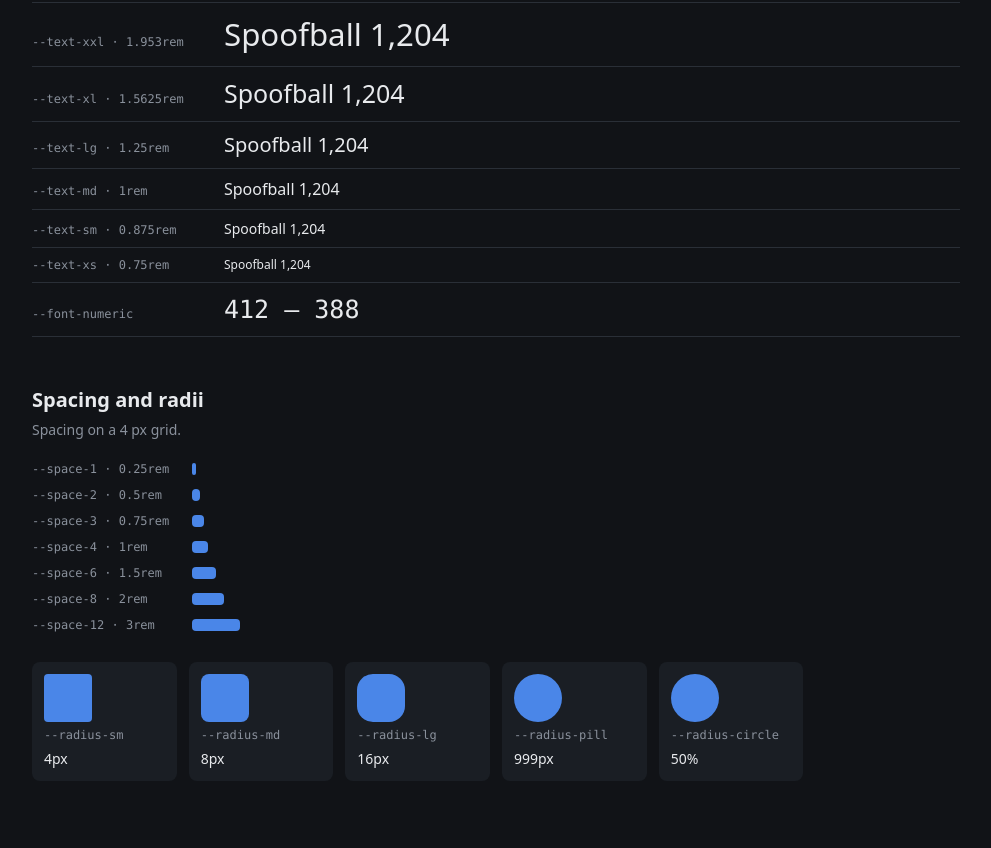
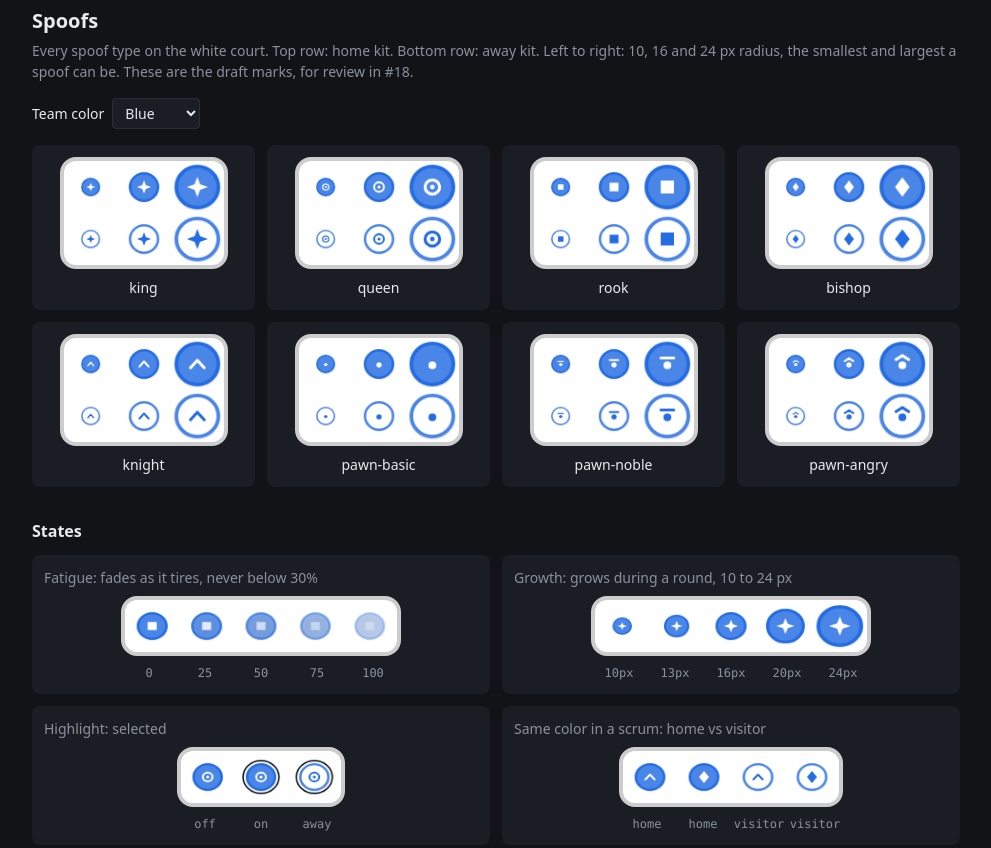
Before and after one commit to klenwell/spoofball, a website built with Vite: page style/index.html in a window 1280 px wide. Shown: the part 1513-2361 px from the top of the page, without its empty margins (144-1135 px from the left). Built offline with nearby package versions, Linux system fonts and the light colour scheme.

Commit message:
Draw spoof discs on canvas with draft avatar marks
Each type's mark is defined in disc-relative units in design/marks.ts
and drawn by ui/spoof-disc.ts in either kit, with fatigue fading, size
and a highlight ring. Canvases scale to devicePixelRatio. The style
guide gains a Spoofs section with a team color picker.

Co-Authored-By: Claude Opus 5.5 <noreply@anthropic.com>

```diff
--- /dev/null
+++ b/src/design/marks.ts
@@ -0,0 +1,122 @@
+import type { SpoofType } from '../game/spoof-types';
+
+/**
+ * Avatar marks: one per spoof type, defined in disc-relative units where the
+ * disc's radius is 1 and its center is (0, 0), with y pointing down. The
+ * renderer scales them to any disc size, so a refined shape can replace a
+ * definition here without touching the drawing code.
+ *
+ * Filled shapes use the kit's mark color. Stroked shapes (`ring`, `line`)
+ * carry their own width, also in disc units.
+ */
+
+export type Point = readonly [number, number];
+
+export type MarkShape =
+  | { kind: 'polygon'; points: readonly Point[] }
+  | { kind: 'circle'; cx: number; cy: number; r: number }
+  | { kind: 'ring'; cx: number; cy: number; r: number; width: number }
+  | { kind: 'line'; points: readonly Point[]; width: number };
+
+/** Marks must stay inside this radius, clear of the disc's trim. */
+export const MARK_SAFE_RADIUS = 0.62;
+
+function star(points: number, outer: number, inner: number): Point[] {
+  const vertices: Point[] = [];
+  for (let i = 0; i < points * 2; i++) {
+    const angle = (Math.PI / points) * i - Math.PI / 2;
+    const r = i % 2 === 0 ? outer : inner;
+    vertices.push([r * Math.cos(angle), r * Math.sin(angle)]);
+  }
+  return vertices;
+}
+
+const STROKE = 0.13;
+const PAWN_DOT: MarkShape = { kind: 'circle', cx: 0, cy: 0.06, r: 0.17 };
+
+export const marks: Record<SpoofType, readonly MarkShape[]> = {
+  // A four-point star.
+  king: [{ kind: 'polygon', points: star(4, 0.46, 0.17) }],
+  // A ring with a center dot.
+  queen: [
+    { kind: 'ring', cx: 0, cy: 0, r: 0.32, width: STROKE },
+    { kind: 'circle', cx: 0, cy: 0, r: 0.1 },
+  ],
+  // A square.
+  rook: [
+    {
+      kind: 'polygon',
+      points: [
+        [-0.29, -0.29],
+        [0.29, -0.29],
+        [0.29, 0.29],
+        [-0.29, 0.29],
+      ],
+    },
+  ],
+  // A diamond, taller than wide.
+  bishop: [
+    {
+      kind: 'polygon',
+      points: [
+        [0, -0.44],
+        [0.32, 0],
+        [0, 0.44],
+        [-0.32, 0],
+      ],
+    },
+  ],
+  // A chevron pointing up.
+  knight: [
+    {
+      kind: 'line',
+      width: STROKE,
+      points: [
+        [-0.3, 0.17],
+        [0, -0.17],
+        [0.3, 0.17],
+      ],
+    },
+  ],
+  // A dot.
+  'pawn-basic': [PAWN_DOT],
+  // A dot under a flat bar.
+  'pawn-noble': [
+    PAWN_DOT,
+    {
+      kind: 'line',
+      width: STROKE,
+      points: [
+        [-0.28, -0.27],
+        [0.28, -0.27],
+      ],
+    },
+  ],
+  // A dot under a peak.
+  'pawn-angry': [
+    PAWN_DOT,
+    {
+      kind: 'line',
+      width: STROKE,
+      points: [
+        [-0.28, -0.2],
+        [0, -0.38],
+        [0.28, -0.2],
+      ],
+    },
+  ],
+};
+
+/** The farthest any part of a shape reaches from the disc's center. */
+export function shapeExtent(shape: MarkShape): number {
+  switch (shape.kind) {
+    case 'circle':
+      return Math.hypot(shape.cx, shape.cy) + shape.r;
+    case 'ring':
+      return Math.hypot(shape.cx, shape.cy) + shape.r + shape.width / 2;
+    case 'polygon':
+      return Math.max(...shape.points.map(([x, y]) => Math.hypot(x, y)));
+    case 'line':
+      return Math.max(...shape.points.map(([x, y]) => Math.hypot(x, y))) + shape.width / 2;
+  }
+}
--- a/src/design/tokens.ts
+++ b/src/design/tokens.ts
@@ -25,6 +25,8 @@ export const palette = {
   accent: '#4A86E8',
   /** The away kit's disc. */
   white: '#FFFFFF',
+  /** The ring around a selected spoof. Dark, so it reads on the white court and on any team color. */
+  highlight: '#111317',
 } as const;
 
 export const teamColorNames = [
--- /dev/null
+++ b/src/game/spoof-types.ts
@@ -0,0 +1,23 @@
+/**
+ * Spoof types and disc sizes, following the prototype (backgammon-chrome:
+ * `AVATAR_DIST` in models/rook.py, `MIN_ROOK_RADIUS`/`MAX_ROOK_RADIUS`).
+ * A spoof's type is fixed when it's created; it sets the avatar mark and
+ * (in the Expansion epic) shapes its skill rolls.
+ */
+
+export const spoofTypes = [
+  'king',
+  'queen',
+  'rook',
+  'bishop',
+  'knight',
+  'pawn-basic',
+  'pawn-noble',
+  'pawn-angry',
+] as const;
+
+export type SpoofType = (typeof spoofTypes)[number];
+
+/** Disc radius limits in court units (the court's radius is 150). */
+export const MIN_SPOOF_RADIUS = 10;
+export const MAX_SPOOF_RADIUS = 24;
--- /dev/null
+++ b/src/ui/canvas.ts
@@ -0,0 +1,39 @@
+/**
+ * Canvas helpers. A canvas has a CSS size (how big it looks) and a backing
+ * size (how many pixels it stores). On a high-density screen the backing
+ * size must be larger, or drawings look blurry.
+ */
+
+export interface BackingSize {
+  width: number;
+  height: number;
+  scale: number;
+}
+
+/** Backing pixels for a canvas of the given CSS size on a screen with this pixel ratio. */
+export function backingSize(cssWidth: number, cssHeight: number, pixelRatio: number): BackingSize {
+  const scale = Number.isFinite(pixelRatio) && pixelRatio > 0 ? pixelRatio : 1;
+  return {
+    width: Math.round(cssWidth * scale),
+    height: Math.round(cssHeight * scale),
+    scale,
+  };
+}
+
+/** Creates a canvas that stays crisp at `window.devicePixelRatio`. Draw in CSS pixels. */
+export function createCanvas(
+  cssWidth: number,
+  cssHeight: number,
+  pixelRatio: number = window.devicePixelRatio,
+): { canvas: HTMLCanvasElement; ctx: CanvasRenderingContext2D } {
+  const canvas = document.createElement('canvas');
+  const size = backingSize(cssWidth, cssHeight, pixelRatio);
+  canvas.width = size.width;
+  canvas.height = size.height;
+  canvas.style.width = `${String(cssWidth)}px`;
+  canvas.style.height = `${String(cssHeight)}px`;
+  const ctx = canvas.getContext('2d');
+  if (!ctx) throw new Error('Canvas 2D is not supported');
+  ctx.scale(size.scale, size.scale);
+  return { canvas, ctx };
+}
--- /dev/null
+++ b/src/ui/spoof-disc.ts
@@ -0,0 +1,112 @@
+import type { Kit } from '../design/kits';
+import { marks, type MarkShape } from '../design/marks';
+import { palette } from '../design/tokens';
+import type { SpoofType } from '../game/spoof-types';
+
+/**
+ * Draws a spoof as a disc: filled and trimmed per its kit, with its type's
+ * mark. The Scrum epic reuses this to animate spoofs, so it takes plain
+ * values and a canvas context, and keeps no state.
+ */
+
+export interface SpoofDisc {
+  x: number;
+  y: number;
+  /** Disc radius in CSS pixels. Grows during a round. */
+  radius: number;
+  type: SpoofType;
+  kit: Kit;
+  /** 0 (fresh) to 100 (spent). The disc fades as it tires. */
+  fatigue?: number;
+  highlighted?: boolean;
+}
+
+/** A spent spoof stays this visible, so it never vanishes from the court. */
+export const MIN_FATIGUE_OPACITY = 0.3;
+
+/** Opacity for a fatigue level, from 1 (fresh) down to MIN_FATIGUE_OPACITY (spent). */
+export function fatigueOpacity(fatigue: number): number {
+  const level = Math.min(100, Math.max(0, fatigue)) / 100;
+  return 1 - level * (1 - MIN_FATIGUE_OPACITY);
+}
+
+/** Width of the kit's trim ring for a disc of this radius. */
+export function trimWidth(radius: number): number {
+  return Math.max(1.5, radius * 0.16);
+}
+
+function traceShape(ctx: CanvasRenderingContext2D, shape: MarkShape, scale: number): void {
+  ctx.beginPath();
+  switch (shape.kind) {
+    case 'circle':
+      ctx.arc(shape.cx * scale, shape.cy * scale, shape.r * scale, 0, Math.PI * 2);
+      ctx.fill();
+      return;
+    case 'ring':
+      ctx.lineWidth = shape.width * scale;
+      ctx.arc(shape.cx * scale, shape.cy * scale, shape.r * scale, 0, Math.PI * 2);
+      ctx.stroke();
+      return;
+    case 'polygon':
+    case 'line': {
+      shape.points.forEach(([px, py], i) => {
+        if (i === 0) ctx.moveTo(px * scale, py * scale);
+        else ctx.lineTo(px * scale, py * scale);
+      });
+      if (shape.kind === 'polygon') {
+        ctx.closePath();
+        ctx.fill();
+      } else {
+        ctx.lineWidth = shape.width * scale;
+        ctx.stroke();
+      }
+      return;
+    }
+  }
+}
+
+export function drawSpoofDisc(ctx: CanvasRenderingContext2D, disc: SpoofDisc): void {
+  const { x, y, radius, kit } = disc;
+  const trim = trimWidth(radius);
+
+  ctx.save();
+  ctx.translate(x, y);
+  ctx.globalAlpha = fatigueOpacity(disc.fatigue ?? 0);
+
+  // Disc, with a light shadow to lift it off the white court.
+  ctx.save();
+  ctx.shadowColor = 'rgb(0 0 0 / 35%)';
+  ctx.shadowBlur = Math.max(1.5, radius * 0.15);
+  ctx.shadowOffsetY = Math.max(0.5, radius * 0.06);
+  ctx.beginPath();
+  ctx.arc(0, 0, radius - trim / 2, 0, Math.PI * 2);
+  ctx.fillStyle = kit.fill;
+  ctx.fill();
+  ctx.restore();
+
+  // Trim.
+  ctx.beginPath();
+  ctx.arc(0, 0, radius - trim / 2, 0, Math.PI * 2);
+  ctx.lineWidth = trim;
+  ctx.strokeStyle = kit.trim;
+  ctx.stroke();
+
+  // Mark.
+  ctx.fillStyle = kit.mark;
+  ctx.strokeStyle = kit.mark;
+  ctx.lineCap = 'round';
+  ctx.lineJoin = 'round';
+  for (const shape of marks[disc.type]) traceShape(ctx, shape, radius);
+
+  // Highlight: a dark ring just outside the disc.
+  if (disc.highlighted) {
+    ctx.globalAlpha = 1;
+    ctx.beginPath();
+    ctx.arc(0, 0, radius + Math.max(2, radius * 0.18), 0, Math.PI * 2);
+    ctx.lineWidth = Math.max(1.5, radius * 0.1);
+    ctx.strokeStyle = palette.highlight;
+    ctx.stroke();
+  }
+
+  ctx.restore();
+}
--- a/src/ui/style-guide/main.ts
+++ b/src/ui/style-guide/main.ts
@@ -11,6 +11,7 @@ import {
   type TeamColorName,
 } from '../../design/tokens';
 import { appInfo } from '../../app-info';
+import { spoofsSection } from './spoofs';
 import './style-guide.css';
 
 installDesignTokens();
@@ -92,7 +93,7 @@ function teamColorsSection(): HTMLElement {
   });
   return section(
     'Team colors and kits',
-    'Home kit: a disc in the team color. Away kit: a white disc trimmed in the team color. When two teams share a color, the visitor wears away. The court is white, so every color (and so every away trim) is at least 3:1 against it, and every deep shade at least 4.5:1. A light shadow lifts discs off the court. The marks here are placeholders until the avatar step (#18).',
+    'Home kit: a disc in the team color. Away kit: a white disc trimmed in the team color. When two teams share a color, the visitor wears away. The court is white, so every color (and so every away trim) is at least 3:1 against it, and every deep shade at least 4.5:1. A light shadow lifts discs off the court. The real marks are in the Spoofs section below.',
     [h('div', { className: 'sg-teams' }, rows)],
   );
 }
@@ -152,6 +153,7 @@ root.replaceChildren(
   ]),
   paletteSection(),
   teamColorsSection(),
+  spoofsSection(section),
   typeSection(),
   spaceAndRadiusSection(),
 );
--- /dev/null
+++ b/src/ui/style-guide/spoofs.ts
@@ -0,0 +1,163 @@
+import { kit, scrumKits } from '../../design/kits';
+import { teamColorNames, type TeamColorName } from '../../design/tokens';
+import { spoofTypes } from '../../game/spoof-types';
+import { createCanvas } from '../canvas';
+import { drawSpoofDisc, type SpoofDisc } from '../spoof-disc';
+
+const SIZES = [10, 16, 24] as const;
+const CELL = 56;
+
+function courtCanvas(
+  width: number,
+  height: number,
+): {
+  canvas: HTMLCanvasElement;
+  ctx: CanvasRenderingContext2D;
+} {
+  const { canvas, ctx } = createCanvas(width, height);
+  canvas.className = 'sg-court-canvas';
+  return { canvas, ctx };
+}
+
+function label(text: string): HTMLElement {
+  const span = document.createElement('span');
+  span.className = 'sg-canvas-label';
+  span.textContent = text;
+  return span;
+}
+
+/** One card per type: home kit on the top row, away kit below, at each size. */
+function typeCards(color: TeamColorName): HTMLElement[] {
+  return spoofTypes.map((type) => {
+    const card = document.createElement('figure');
+    card.className = 'sg-spoof-card';
+    const { canvas, ctx } = courtCanvas(CELL * SIZES.length, CELL * 2);
+    (['home', 'away'] as const).forEach((style, row) => {
+      SIZES.forEach((radius, col) => {
+        drawSpoofDisc(ctx, {
+          x: CELL * col + CELL / 2,
+          y: CELL * row + CELL / 2,
+          radius,
+          type,
+          kit: kit(color, style),
+        });
+      });
+    });
+    canvas.setAttribute('role', 'img');
+    canvas.setAttribute('aria-label', `${type}: home and away kits at 10, 16 and 24 px`);
+    const caption = document.createElement('figcaption');
+    caption.textContent = type;
+    card.append(canvas, caption);
+    return card;
+  });
+}
+
+function stateStrip(title: string, discs: (SpoofDisc & { caption: string })[]): HTMLElement {
+  const figure = document.createElement('figure');
+  figure.className = 'sg-state';
+  const width = CELL * discs.length;
+  const { canvas, ctx } = courtCanvas(width, CELL + 4);
+  discs.forEach((disc, i) => {
+    drawSpoofDisc(ctx, { ...disc, x: CELL * i + CELL / 2, y: CELL / 2 + 2 });
+  });
+  const captions = document.createElement('div');
+  captions.className = 'sg-state-captions';
+  captions.style.width = `${String(width)}px`;
+  captions.append(...discs.map((d) => label(d.caption)));
+  const heading = document.createElement('figcaption');
+  heading.textContent = title;
+  figure.append(heading, canvas, captions);
+  return figure;
+}
+
+function states(color: TeamColorName): HTMLElement[] {
+  const home = kit(color, 'home');
+  const clash = scrumKits(color, color);
+  return [
+    stateStrip(
+      'Fatigue: fades as it tires, never below 30%',
+      [0, 25, 50, 75, 100].map((fatigue) => ({
+        x: 0,
+        y: 0,
+        radius: 16,
+        type: 'rook',
+        kit: home,
+        fatigue,
+        caption: String(fatigue),
+      })),
+    ),
+    stateStrip(
+      'Growth: grows during a round, 10 to 24 px',
+      [10, 13, 16, 20, 24].map((radius) => ({
+        x: 0,
+        y: 0,
+        radius,
+        type: 'king',
+        kit: home,
+        caption: `${String(radius)}px`,
+      })),
+    ),
+    stateStrip('Highlight: selected', [
+      { x: 0, y: 0, radius: 16, type: 'queen', kit: home, caption: 'off' },
+      { x: 0, y: 0, radius: 16, type: 'queen', kit: home, highlighted: true, caption: 'on' },
+      {
+        x: 0,
+        y: 0,
+        radius: 16,
+        type: 'queen',
+        kit: kit(color, 'away'),
+        highlighted: true,
+        caption: 'away',
+      },
+    ]),
+    stateStrip('Same color in a scrum: home vs visitor', [
+      { x: 0, y: 0, radius: 16, type: 'knight', kit: clash.home, caption: 'home' },
+      { x: 0, y: 0, radius: 16, type: 'bishop', kit: clash.home, caption: 'home' },
+      { x: 0, y: 0, radius: 16, type: 'knight', kit: clash.visitor, caption: 'visitor' },
+      { x: 0, y: 0, radius: 16, type: 'bishop', kit: clash.visitor, caption: 'visitor' },
+    ]),
+  ];
+}
+
+/** The Spoofs section: a color picker, every type in both kits, and the disc states. */
+export function spoofsSection(
+  section: (title: string, note: string, body: Node[]) => HTMLElement,
+): HTMLElement {
+  const picker = document.createElement('label');
+  picker.className = 'sg-picker';
+  picker.append('Team color ');
+  const select = document.createElement('select');
+  for (const name of teamColorNames) {
+    const option = document.createElement('option');
+    option.value = name;
+    option.textContent = name;
+    select.append(option);
+  }
+  select.value = 'blue';
+  picker.append(select);
+
+  const types = document.createElement('div');
+  types.className = 'sg-spoof-grid';
+  const stateList = document.createElement('div');
+  stateList.className = 'sg-states';
+
+  const render = (): void => {
+    const color = select.value as TeamColorName;
+    types.replaceChildren(...typeCards(color));
+    stateList.replaceChildren(...states(color));
+  };
+  select.addEventListener('change', render);
+  render();
+
+  return section(
+    'Spoofs',
+    'Every spoof type on the white court. Top row: home kit. Bottom row: away kit. Left to right: 10, 16 and 24 px radius, the smallest and largest a spoof can be. These are the draft marks, for review in #18.',
+    [picker, types, h3('States'), stateList],
+  );
+}
+
+function h3(text: string): HTMLElement {
+  const heading = document.createElement('h3');
+  heading.textContent = text;
+  return heading;
+}
--- a/src/ui/style-guide/style-guide.css
+++ b/src/ui/style-guide/style-guide.css
@@ -196,3 +196,77 @@ body {
   height: 3rem;
   background: var(--color-accent);
 }
+
+.sg h3 {
+  margin: var(--space-8) 0 var(--space-3);
+  font-size: var(--text-md);
+}
+
+.sg-picker {
+  display: inline-flex;
+  align-items: center;
+  gap: var(--space-2);
+  margin-bottom: var(--space-4);
+  font-size: var(--text-sm);
+}
+
+.sg-picker select {
+  font: inherit;
+  padding: var(--space-1) var(--space-2);
+  background: var(--color-surface);
+  color: var(--color-text);
+  border: 1px solid var(--color-line);
+  border-radius: var(--radius-sm);
+  text-transform: capitalize;
+}
+
+.sg-spoof-grid {
+  display: grid;
+  grid-template-columns: repeat(auto-fill, minmax(11.5rem, 1fr));
+  gap: var(--space-3);
+}
+
+.sg-spoof-card,
+.sg-state {
+  margin: 0;
+  padding: var(--space-3);
+  background: var(--color-surface);
+  border-radius: var(--radius-md);
+  display: flex;
+  flex-direction: column;
+  align-items: center;
+  gap: var(--space-2);
+  font-size: var(--text-sm);
+}
+
+.sg-court-canvas {
+  display: block;
+  max-width: 100%;
+  background: var(--color-court);
+  border: 4px solid var(--color-court-ring);
+  border-radius: var(--radius-lg);
+}
+
+.sg-states {
+  display: grid;
+  grid-template-columns: repeat(auto-fill, minmax(19rem, 1fr));
+  gap: var(--space-3);
+}
+
+.sg-state figcaption {
+  align-self: flex-start;
+  color: var(--color-text-muted);
+}
+
+.sg-state-captions {
+  display: flex;
+  max-width: 100%;
+}
+
+.sg-canvas-label {
+  flex: 1;
+  text-align: center;
+  font-family: var(--font-numeric);
+  font-size: var(--text-xs);
+  color: var(--color-text-muted);
+}
```
Also changed, not shown: src/design/marks.test.ts (added, +47 -0 lines), src/ui/canvas.test.ts (added, +21 -0 lines), src/ui/spoof-disc.test.ts (added, +31 -0 lines).
